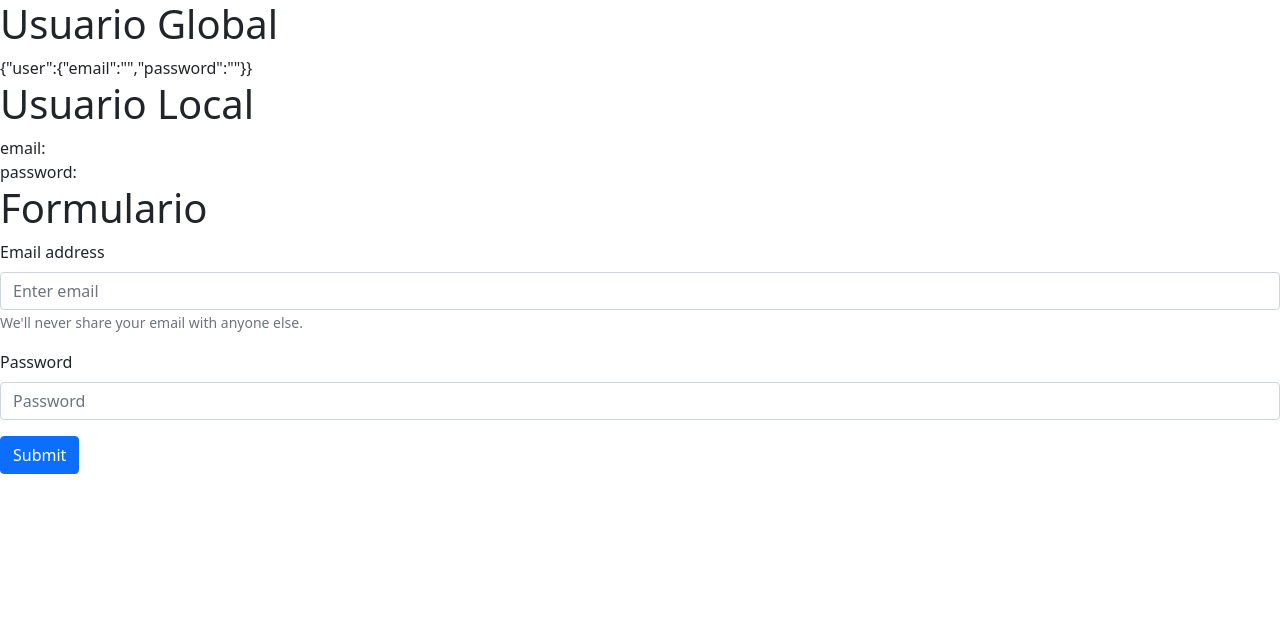
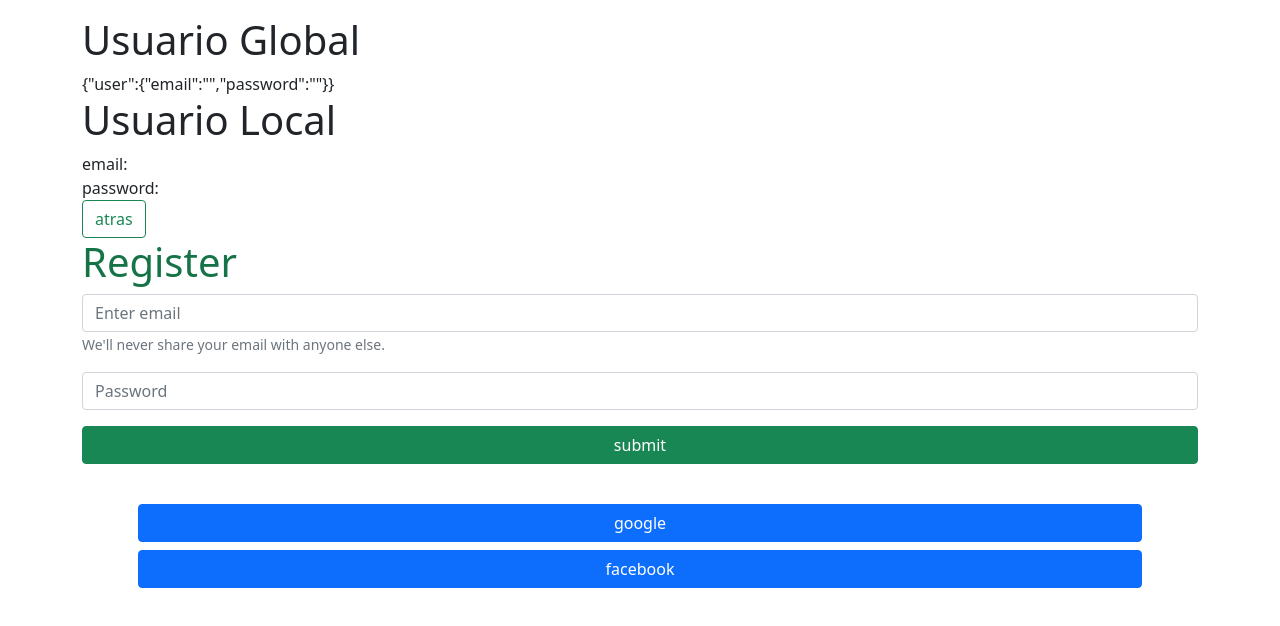
Before and after one commit to afsanchezsa/Template-React-App, a React (Create React App) app: page /register in a window 1280 px wide. Shown: the top 626 px of the page. Built offline with nearby package versions, Linux system fonts and the light colour scheme.

Commit message:
Rutas actualizado con estilos de login y registro

```diff
--- a/src/Components/Button/index.js
+++ b/src/Components/Button/index.js
@@ -0,0 +1,11 @@
+import { Button as ButtonBT } from "react-bootstrap";
+
+const Button = ({ text, variant }) => {
+  return (
+    <div className="d-grid gap-2">
+      <ButtonBT variant={variant}>{text}</ButtonBT>{" "}
+    </div>
+  );
+};
+
+export default Button;
--- a/src/Components/Input/index.js
+++ b/src/Components/Input/index.js
@@ -0,0 +1,16 @@
+import { InputGroup, FormControl } from "react-bootstrap";
+
+const Input = ({ size, placeholder, type }) => {
+  return (
+    <InputGroup size={size} className="mb-3">
+      <FormControl
+        type={type}
+        placeholder={placeholder}
+        aria-label={size}
+        aria-describedby="inputGroup-sizing-sm"
+      />
+    </InputGroup>
+  );
+};
+
+export default Input;
--- /dev/null
+++ b/src/Components/Login/Login.css
@@ -0,0 +1,6 @@
+.login {
+  padding-top: 1rem;
+}
+.login-header {
+  color: #157347;
+}
--- /dev/null
+++ b/src/Components/Login/index.js
@@ -0,0 +1,24 @@
+import { Button as ButtonBT } from "react-bootstrap";
+import { Link } from "react-router-dom";
+
+import Button from "../Button";
+import Input from "../Input";
+
+import "./Login.css";
+
+const Login = () => {
+  return (
+    <div className="container login">
+      <Link to="/">
+        <ButtonBT variant="outline-success"> atras </ButtonBT>
+      </Link>
+      <br />
+      <h1 className="login-header">Log in</h1>
+      <Input size="default" placeholder="Email or User" type="email" />
+      <Input size="default" placeholder="********" type="password" />
+      <Button variant="success" text="Login" />
+    </div>
+  );
+};
+
+export default Login;
--- /dev/null
+++ b/src/Components/Register/Register.css
@@ -0,0 +1,14 @@
+.register {
+  padding-top: 1rem;
+}
+.register-head {
+  color: #157347;
+}
+.register-social {
+  padding: 2rem;
+}
+.register-social button {
+  margin-top: 0.5rem;
+  margin-right: 1.5rem;
+  margin-left: 1.5rem;
+}
--- a/src/Components/Register/index.js
+++ b/src/Components/Register/index.js
@@ -1,64 +1,88 @@
 import React from "react";
 
-import Button from 'react-bootstrap/Button'
-import { Form } from "react-bootstrap";
-import { connect } from 'react-redux';
-import {registerUser} from '../../Redux/ActionCreators/AuthActionCreator'
+import { Form, Button as ButtonBT } from "react-bootstrap";
+import { connect } from "react-redux";
+import { registerUser } from "../../Redux/ActionCreators/AuthActionCreator";
+import { Link } from "react-router-dom";
+
+import Button from "../Button";
+
+import "./Register.css";
 
 function mapStateToProps(state) {
   return {
     user: state.AuthReducer,
-
-  }
+  };
 }
 
 function mapDispatchToProps(dispatch) {
   return {
-    register_user: (email,password) => dispatch(registerUser(email,password))
-  }
+    register_user: (email, password) => dispatch(registerUser(email, password)),
+  };
 }
 
+function RegisterComponent(props) {
+  const [email, setEmail] = React.useState("");
+  const [password, setPassword] = React.useState("");
 
-function RegisterComponent(props) {
-  const  [email,setEmail]=React.useState("")
-  const [password,setPassword]=React.useState("")
-
-
-  return (<>
+  return (
+    <div className="container register">
       <h1>Usuario Global</h1>
-
       {JSON.stringify(props.user)}
       <br></br>
       <h1>Usuario Local</h1>
       email: {email}
       <br></br>
       password: {password}
-    <h1>Formulario</h1>
-    <Form onSubmit={(event)=>{event.preventDefault();props.register_user(email,password)}}>
+      <br></br>
+      <Link to="/">
+        <ButtonBT variant="outline-success"> atras </ButtonBT>
+      </Link>
+      <h1 className="register-head">Register</h1>
+      <Form
+        onSubmit={(event) => {
+          event.preventDefault();
+          props.register_user(email, password);
+        }}
+      >
         <Form.Group className="mb-3" controlId="formBasicEmail">
-    <Form.Label>Email address</Form.Label>
-    <Form.Control type="email" placeholder="Enter email" onChange={(e)=>setEmail(e.target.value)} />
+          {/* <Form.Label>Email address</Form.Label> */}
+          <Form.Control
+            type="email"
+            placeholder="Enter email"
+            onChange={(e) => setEmail(e.target.value)}
+          />
           <Form.Text className="text-muted">
             We'll never share your email with anyone else.
           </Form.Text>
         </Form.Group>
 
         <Form.Group className="mb-3" controlId="formBasicPassword">
-    <Form.Label>Password</Form.Label>
-    <Form.Control type="password" placeholder="Password" onChange={(e)=>setPassword(e.target.value)}/>
+          {/* <Form.Label>Password</Form.Label> */}
+          <Form.Control
+            type="password"
+            placeholder="Password"
+            onChange={(e) => setPassword(e.target.value)}
+          />
         </Form.Group>
 
-  <Button variant="primary" type="submit">
+        <Button variant="success" text="submit">
           Submit
         </Button>
+        <div className="register-social">
+          <Button variant="primary" text="google">
+            Submit
+          </Button>
+          <Button variant="primary" text="facebook">
+            Submit
+          </Button>
+        </div>
       </Form>
-
-  </>)
+    </div>
+  );
 }
 
-export default connect(mapStateToProps, mapDispatchToProps)(RegisterComponent)
-
-
+export default connect(mapStateToProps, mapDispatchToProps)(RegisterComponent);
 
 /*
 
--- a/src/Routes/index.js
+++ b/src/Routes/index.js
@@ -1,14 +1,18 @@
 import React from "react";
-import { BrowserRouter ,Routes,Route} from "react-router-dom";
+import { BrowserRouter, Routes, Route } from "react-router-dom";
 import { HomeComponent } from "../Components/Home";
-import RegisterComponent from '../Components/Register'
-function RoutesManager(){
-    return(<BrowserRouter>
-        <Routes>
-          <Route exact path="/" element={<HomeComponent/>} />
-          <Route exact path="/login"  element={<HomeComponent/>} />
-          <Route exact path="/register"  element={<RegisterComponent/>} />
-        </Routes>
-      </BrowserRouter>)
+import RegisterComponent from "../Components/Register";
+import LoginComponent from "../Components/Login";
+
+function RoutesManager() {
+  return (
+    <BrowserRouter>
+      <Routes>
+        <Route exact path="/" element={<HomeComponent />} />
+        <Route exact path="/login" element={<LoginComponent />} />
+        <Route exact path="/register" element={<RegisterComponent />} />
+      </Routes>
+    </BrowserRouter>
+  );
 }
-export {RoutesManager};
+export { RoutesManager };
```
Lines whose indentation alone changed are shown as unchanged.
